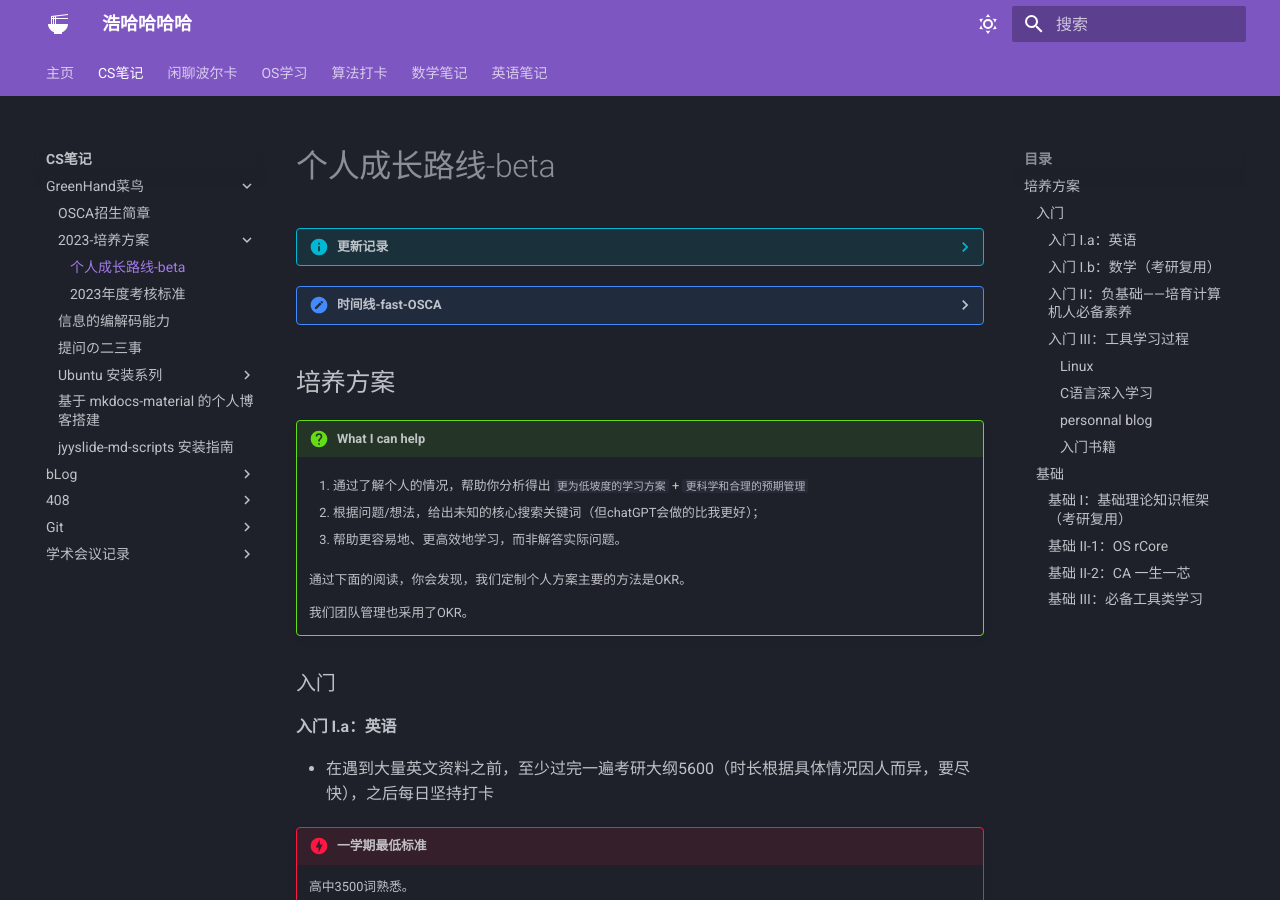
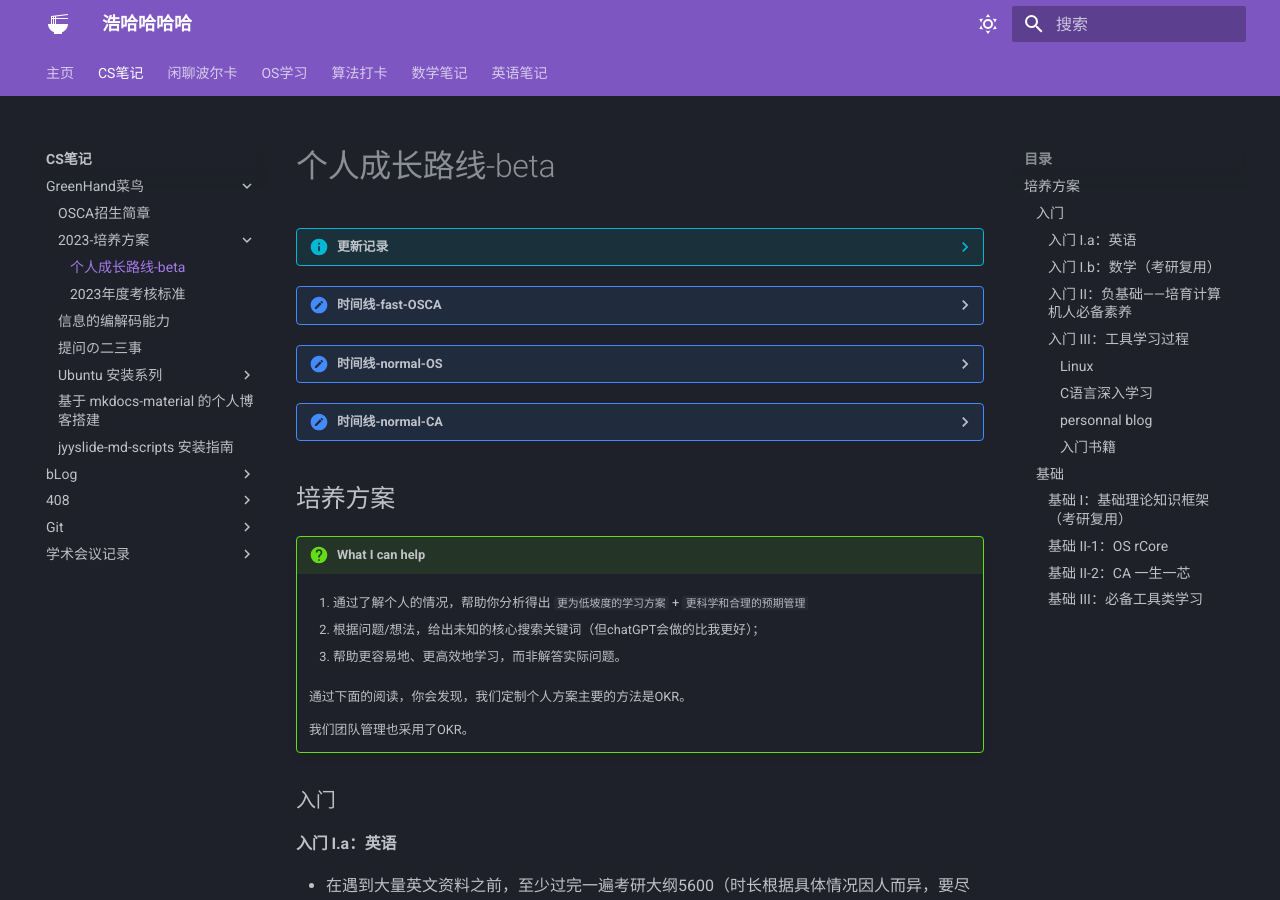
Before and after one commit to Haohahahaha/cs, an MkDocs documentation site: the page built from docs/greenhand/fertile/fertile.md, in a window 1280 px wide and 900 px high. Built offline with MkDocs 1.6.1 and Material for MkDocs 9.7.7, drawn with Linux system fonts in a browser that asks for light colours; some of the changed lines change nothing that is shown.

Commit message:
2023-12-19_14:43:31 update

````diff
--- a/docs/greenhand/fertile/fertile.md
+++ b/docs/greenhand/fertile/fertile.md
@@ -58,6 +58,92 @@
 ```
 </p></details>
 
+<details><summary>时间线-normal-OS</summary><p>
+```mermaid
+gantt
+    title 时间线-normal-OS
+    section 入门 I.a 英语
+    单词3500     :2023-09-25, 16w
+    section 入门 I.b 数学
+    高数-I	: 2023-09-25, 16w
+    线代 		: 2023-09-25, 16w
+#    考试: 1w
+#    寒假: 5w
+    高数-II	: 2024-02-26, 16w
+#    考试: 2w
+#    小学期: 2w
+#    暑假: 7w
+    概率论与数理统计: 2024-09-02, 16w
+#    考试: 1w
+#    小学期: 2w
+#    寒假: 5w
+#    第四学期: 20w
+#    暑假: 7w
+    section 入门 II 负基础
+    提问	: 2023-09-25, 2w
+    Win+硬件: 2023-09-25, 4w
+    Frank-C	: 2023-09-25, 4w
+    section 入门 III 工具
+    Linux: 2023-10-23, 10w
+    C深入: 2023-10-23, 10w
+    Blog: 2023-10-23, 10w
+    入门书籍: 2023-10-23, 10w
+    section normal 基础 I
+   	计算机组成原理: 2024-01-22, 21w
+   	操作系统: 2024-01-22, 21w
+   	数据结构: 2024-01-22, 21w
+    计算机网络: 2024-01-22, 21w
+    section normal OS
+    Rust学习: 2024-07-15, 2w
+    自学RISC-V系统结构: 2w
+    开发操作系统--based on qemu: 4w
+    秋冬季开源操作系统训练营: 13w
+    备赛:16w
+    操作系统设计赛-内核赛: 2025-03-31, 22w
+```
+</p></details>
+
+<details><summary>时间线-normal-CA</summary><p>
+```mermaid
+gantt
+    title 时间线-normal-CA
+    section 入门 I.a 英语
+    单词3500     :2023-09-25, 16w
+    section 入门 I.b 数学
+    高数-I	: 2023-09-25, 16w
+    线代 		: 2023-09-25, 16w
+#    考试: 1w
+#    寒假: 5w
+    高数-II	: 2024-02-26, 16w
+#    考试: 2w
+#    小学期: 2w
+#    暑假: 7w
+    概率论与数理统计: 2024-09-02, 16w
+#    考试: 1w
+#    小学期: 2w
+#    寒假: 5w
+#    第四学期: 20w
+#    暑假: 7w
+    section 入门 II 负基础
+    提问	: 2023-09-25, 2w
+    Win+硬件: 2023-09-25, 4w
+    Frank-C	: 2023-09-25, 4w
+    section 入门 III 工具
+    Linux: 2023-10-23, 10w
+    C深入: 2023-10-23, 10w
+    Blog: 2023-10-23, 10w
+    入门书籍: 2023-10-23, 10w
+    section normal 基础 I
+   	计算机组成原理: 2024-01-22, 21w
+   	操作系统: 2024-01-22, 21w
+   	数据结构: 2024-01-22, 21w
+    计算机网络: 2024-01-22, 21w
+    section normal CA
+    一生一芯预学习: 2024-07-15, 4w
+    B段: 15w
+    A段: 18w
+    龙芯杯-CPU设计赛: 2025-03-31, 22w
+</p></details>
 ## 培养方案
 
 !!! question "What I can help"
````
